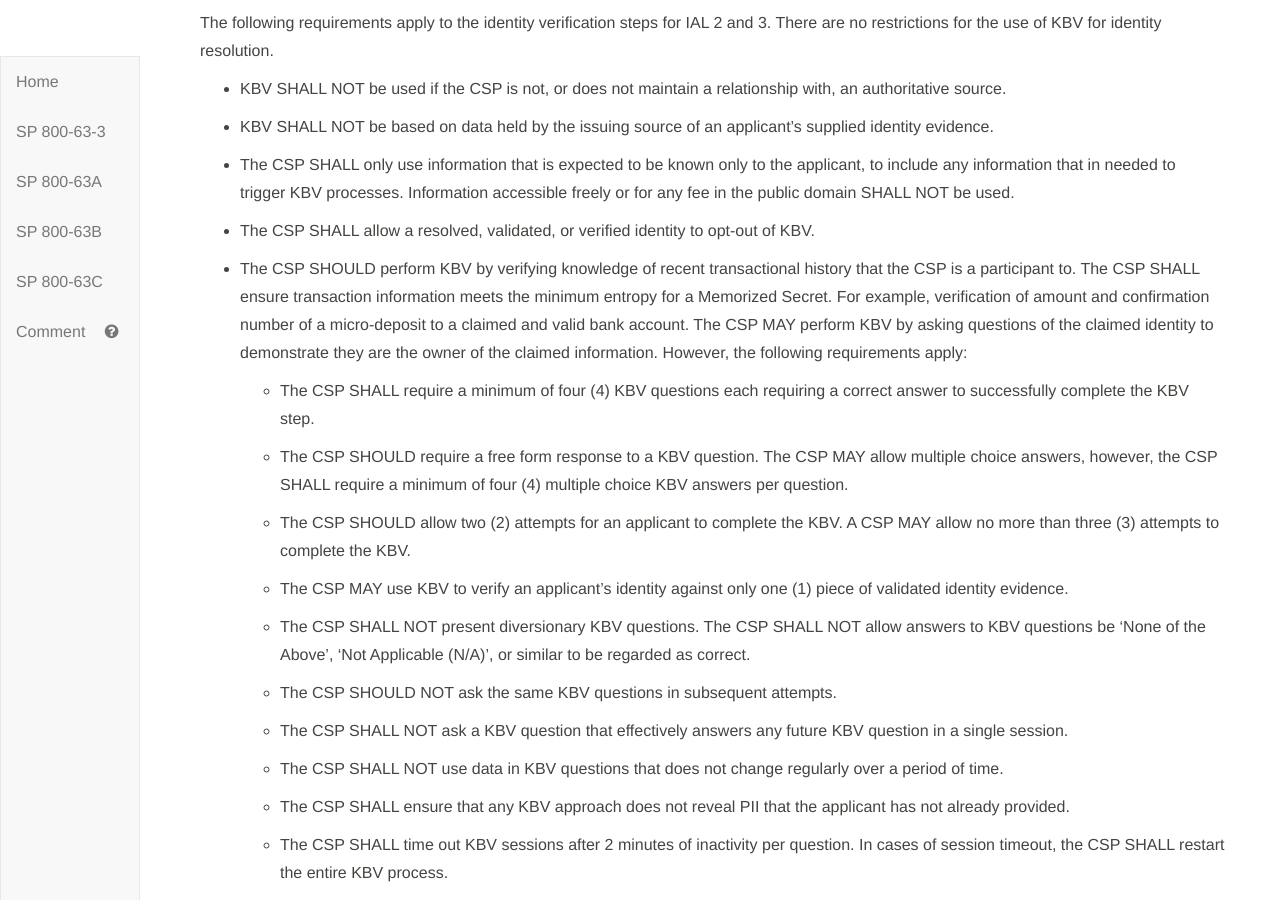
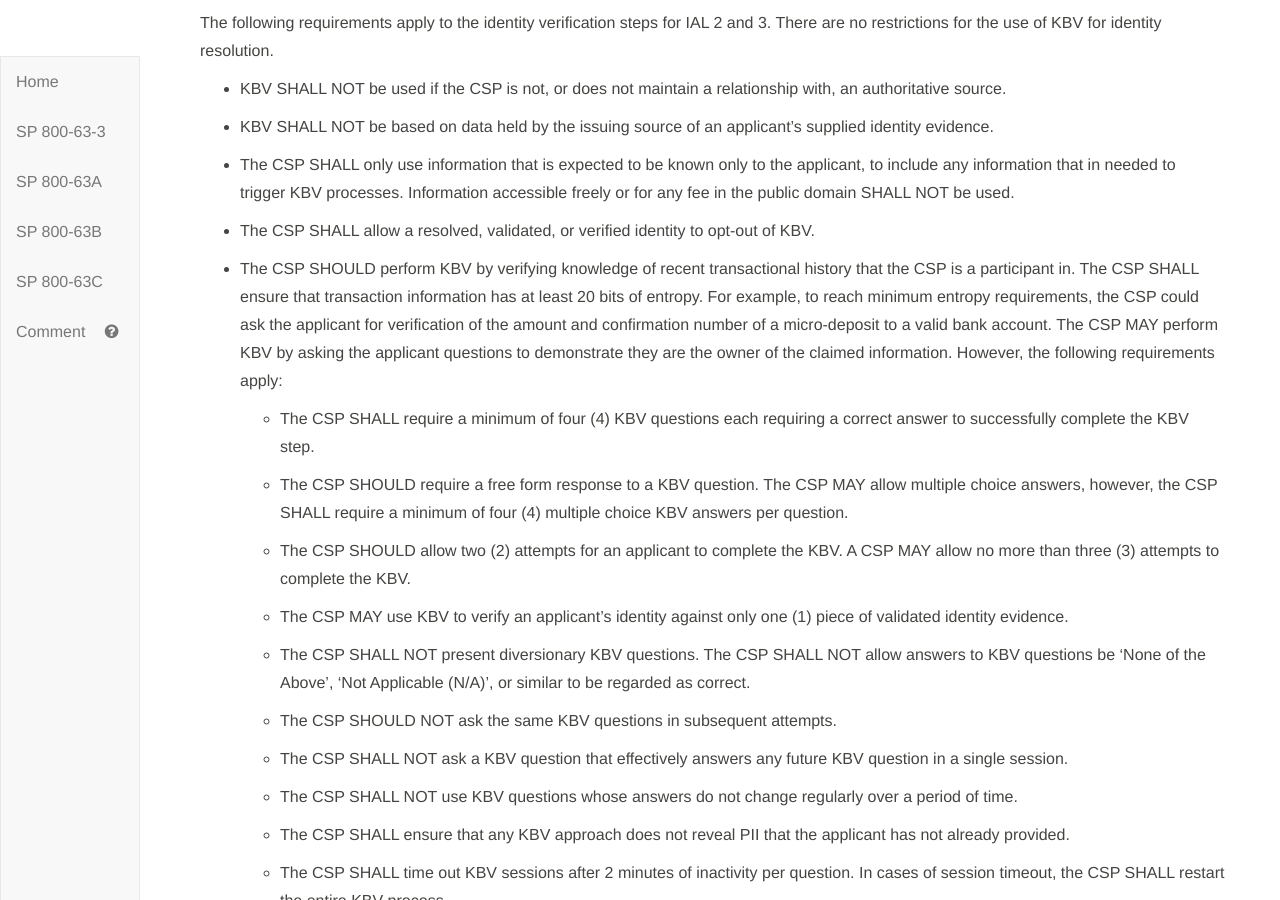
Before and after one commit to usnistgov/800-63-3, a Jekyll site: the page built from sp800-63a.md, in a window 1280 px wide and 900 px high, scrolled down 24169 px. Built offline with Jekyll 4.4.1, drawn with Linux system fonts in a browser that asks for light colours.

Commit message:
Fixing first half of pull request peer review.

```diff
--- a/sp800-63a/sec5_proofing.md
+++ b/sp800-63a/sec5_proofing.md
@@ -193,7 +193,7 @@ The following requirements apply to the identity verification steps for IAL 2 an
 
 
 
-- The CSP SHOULD perform KBV by verifying knowledge of recent transactional history that the CSP is a participant to.  The CSP SHALL ensure transaction information meets the minimum entropy for a Memorized Secret. For example, verification of amount and confirmation number of a micro-deposit to a claimed and valid bank account. The CSP MAY perform KBV by asking questions of the claimed identity to demonstrate they are the owner of the claimed information. However, the following requirements apply:
+- The CSP SHOULD perform KBV by verifying knowledge of recent transactional history that the CSP is a participant in.  The CSP SHALL ensure that transaction information has at least 20 bits of entropy. For example, to reach minimum entropy requirements, the CSP could ask the applicant for verification of the amount and confirmation number of a micro-deposit to a valid bank account. The CSP MAY perform KBV by asking the applicant questions to demonstrate they are the owner of the claimed information. However, the following requirements apply:
 
 	- The CSP SHALL require a minimum of four (4) KBV questions each requiring a correct answer to successfully complete the KBV step.
 
@@ -209,7 +209,7 @@ The following requirements apply to the identity verification steps for IAL 2 an
 
 	- The CSP SHALL NOT ask a KBV question that effectively answers any future KBV question in a single session.
 
-	- The CSP SHALL NOT use data in KBV questions that does not change regularly over a period of time.
+	- The CSP SHALL NOT use KBV questions whose answers do not change regularly over a period of time.
 
 	- The CSP SHALL ensure that any KBV approach does not reveal PII that the applicant has not already provided.
 
```
